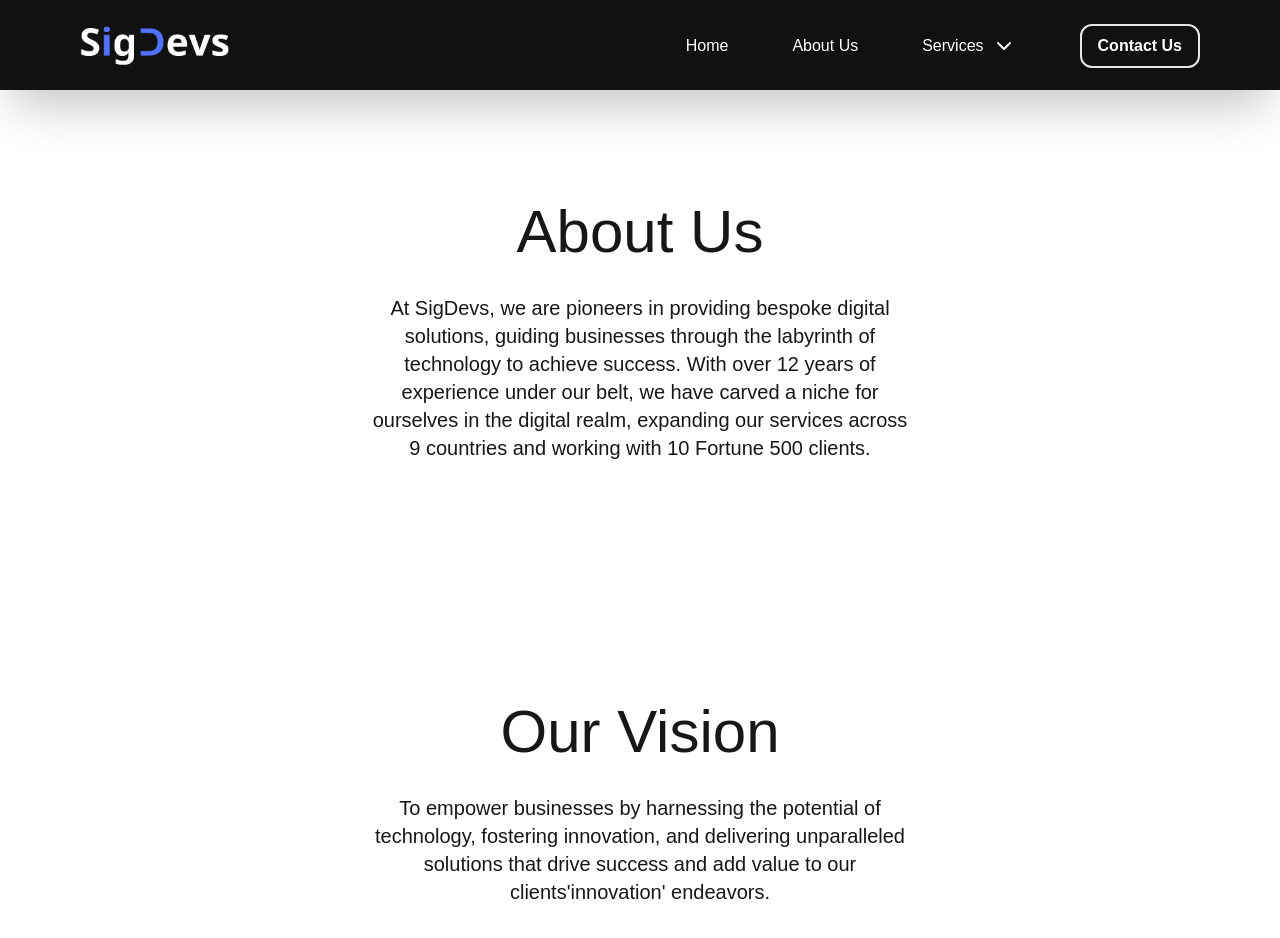
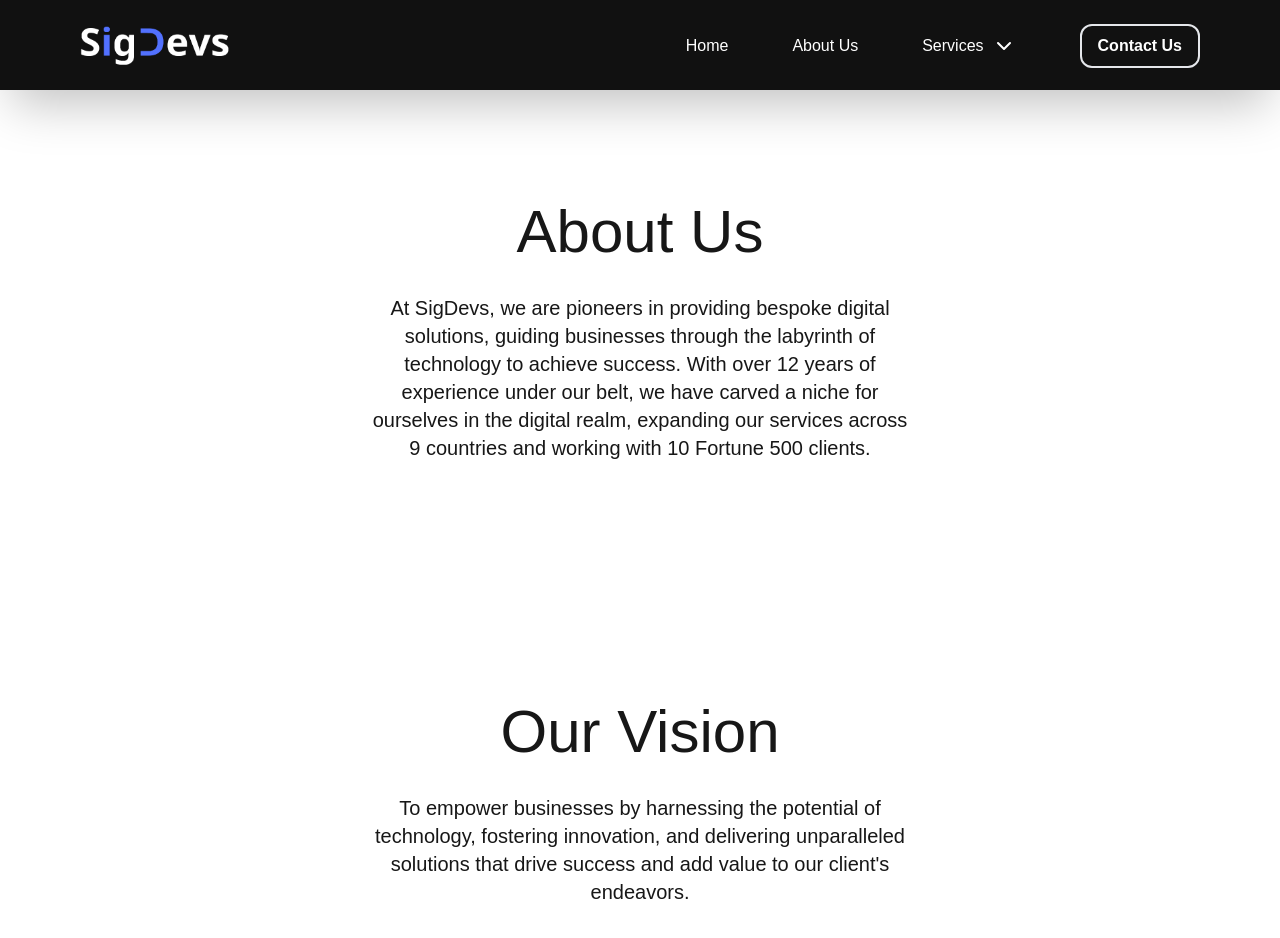
Before and after one commit to PERPELEX/SigDevsWebsite, a Next.js app: page /about in a window 1280 px wide. Shown: the top 938 px of the page. Built offline with nearby package versions, Linux system fonts and the light colour scheme.

Commit message:
env try 2

```diff
--- a/components/about/OurVision.jsx
+++ b/components/about/OurVision.jsx
@@ -7,7 +7,7 @@ export default function OurVision() {
       <p className="w-[50%] text-xl font-light text-center">
         To empower businesses by harnessing the potential of technology,
         fostering innovation, and delivering unparalleled solutions that drive
-        success and add value to our clients&apos;innovation&apos; endeavors.
+        success and add value to our client&apos;s endeavors.
       </p>
     </div>
   );
--- a/pages/[service].js
+++ b/pages/[service].js
@@ -26,7 +26,7 @@ export default function ServiceDetails() {
           console.error("There was a problem with the fetch operation:", error);
         });
     }
-  }, [service]);
+  }, [router]);
 
   if (!serviceData) {
     return <div>Loading...</div>;
```
